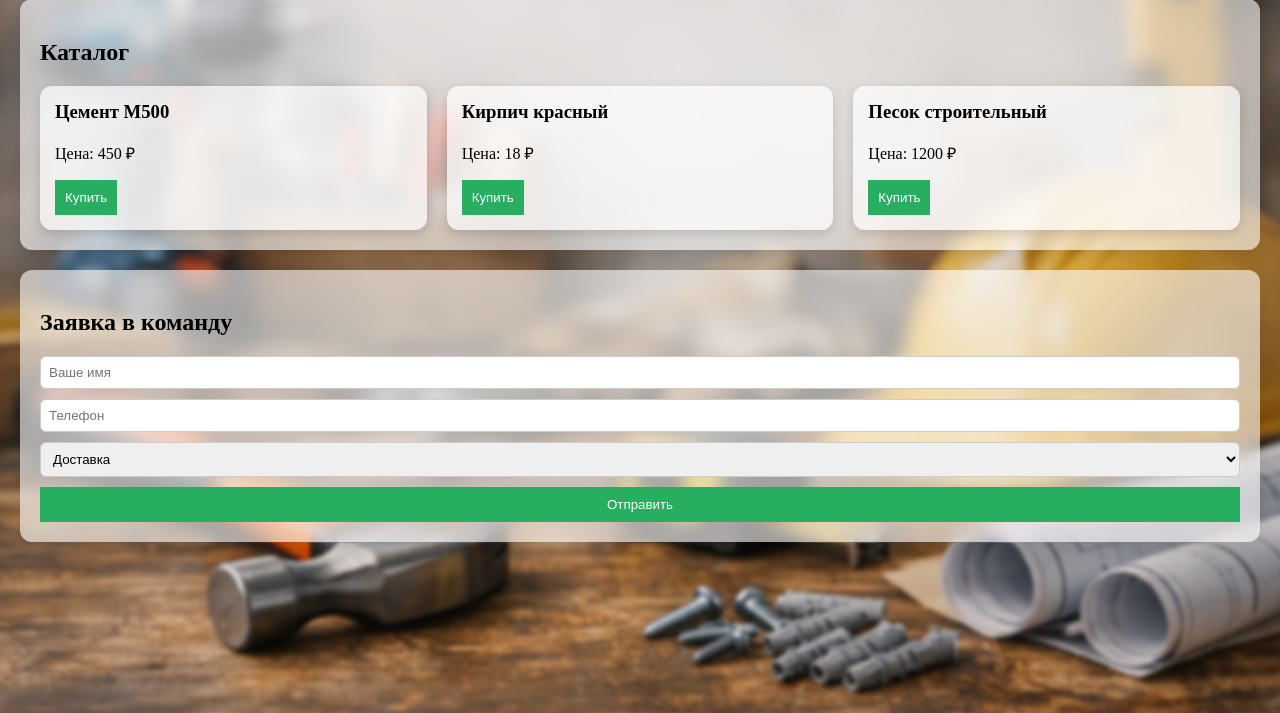
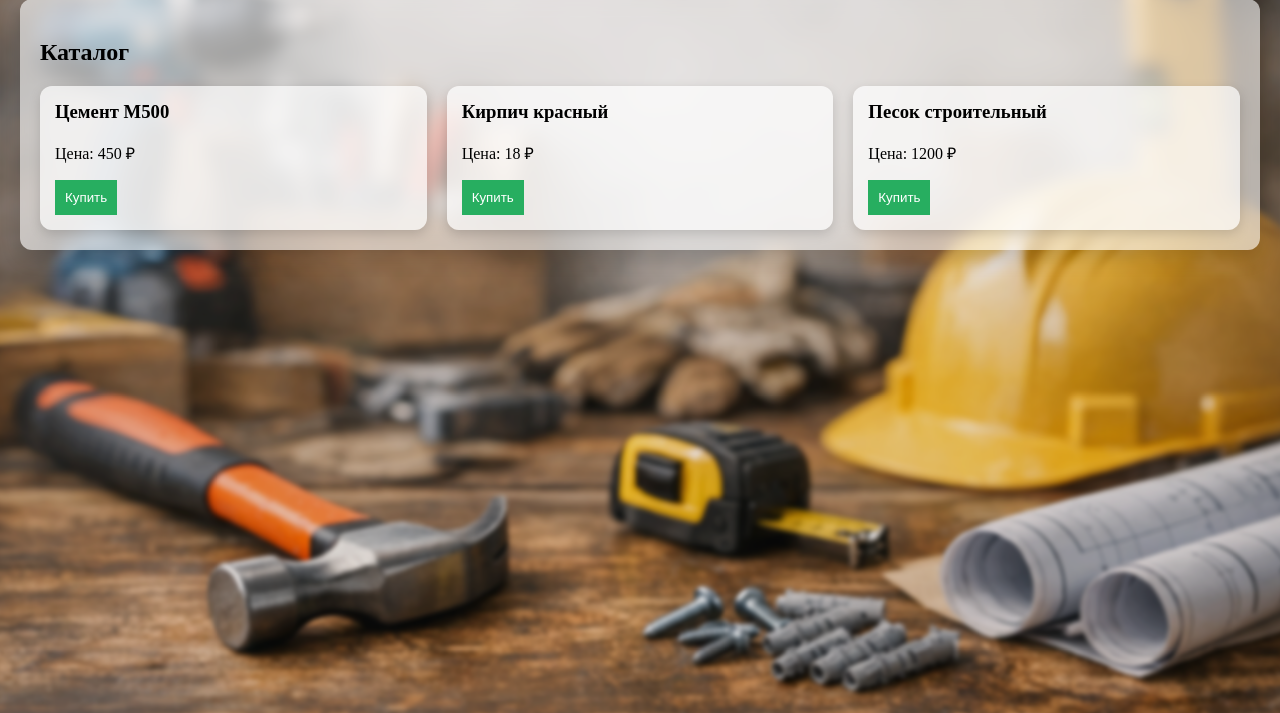
Before and after one commit to Materia0502/masterok-site, a Flask app: page / in a window 1280 px wide. Shown: the part 87-800 px from the top of the page. Run offline with Flask 3, Linux system fonts and the light colour scheme.

Commit message:
full rewrite index.html (stable cart)

```diff
--- a/templates/index.html
+++ b/templates/index.html
@@ -4,29 +4,31 @@
     <meta charset="UTF-8">
     <meta name="viewport" content="width=device-width, initial-scale=1.0">
     <title>Стройматериалы</title>
-    <link rel="stylesheet" href="/static/style.css?v=17">
+    <link rel="stylesheet" href="/static/style.css?v=20">
 </head>
 
 <body>
 
-<header class="fade-up">
+<header>
     Мастерок
 </header>
 
+<!-- ===== CART BUTTON ===== -->
 <div id="cartCount">🛒 Корзина (0)</div>
 
-<section class="fade-up">
+<!-- ===== CATALOG ===== -->
+<section>
     <h2>Каталог</h2>
 
     <div class="products">
         {% for p in products %}
-        <div class="product fade-up">
+        <div class="product">
             <h3>{{ p.name }}</h3>
             <p>Цена: {{ p.price }} ₽</p>
             <button
+                class="buy-btn"
                 data-name="{{ p.name }}"
                 data-price="{{ p.price }}"
-                onclick="addToCart(this)"
             >
                 Купить
             </button>
@@ -35,57 +37,72 @@
     </div>
 </section>
 
-<section class="fade-up">
-    <h2>Заявка в команду</h2>
-    <form method="post" action="/team">
-        <input type="text" name="name" placeholder="Ваше имя" required>
-        <input type="text" name="phone" placeholder="Телефон" required>
-        <select name="service">
-            <option>Доставка</option>
-            <option>Консультация</option>
-            <option>Оптовый заказ</option>
-        </select>
-        <button type="submit">Отправить</button>
-    </form>
-</section>
-
-<button id="toTop">↑</button>
-
 <!-- ===== CART MODAL ===== -->
 <div id="cartModal" class="cart-modal">
-    <div class="cart-content fade-up">
+    <div class="cart-content">
         <h3>Корзина</h3>
         <ul id="cartItems"></ul>
-        <button onclick="openOrder()">Оформить заказ</button>
-        <button onclick="clearCart()">Очистить</button>
-        <button onclick="closeCart()">Закрыть</button>
+
+        <button id="orderBtn">Оформить заказ</button>
+        <button id="clearBtn">Очистить</button>
+        <button id="closeCartBtn">Закрыть</button>
     </div>
 </div>
 
 <!-- ===== ORDER MODAL ===== -->
 <div id="orderModal" class="cart-modal">
-    <div class="cart-content fade-up">
+    <div class="cart-content">
         <h3>Оформление заказа</h3>
         <input type="text" id="orderName" placeholder="Ваше имя">
         <input type="text" id="orderPhone" placeholder="Телефон">
-        <button onclick="submitOrder()">Отправить заказ</button>
-        <button onclick="closeOrder()">Отмена</button>
+
+        <button id="sendOrderBtn">Отправить заказ</button>
+        <button id="closeOrderBtn">Отмена</button>
     </div>
 </div>
 
+<!-- ===== SCRIPT ===== -->
 <script>
-/* ===== SCROLL TO TOP ===== */
-const toTopBtn = document.getElementById("toTop");
+document.addEventListener("DOMContentLoaded", () => {
 
-window.addEventListener("scroll", () => {
-    toTopBtn.style.display = window.scrollY > 300 ? "block" : "none";
-});
+    /* ===== STATE ===== */
+    let cart = JSON.parse(localStorage.getItem("cart")) || [];
 
-toTopBtn.onclick = () => {
-    window.scrollTo({ top: 0, behavior: "smooth" });
-};
+    const cartCount = document.getElementById("cartCount");
+    const cartModal = document.getElementById("cartModal");
+    const orderModal = document.getElementById("orderModal");
+    const cartItems = document.getElementById("cartItems");
 
-/* ===== CART ===== */
-let cart = JSON.parse(localStorage.getItem("cart")) || [];
+    /* ===== HELPERS ===== */
+    function saveCart() {
+        localStorage.setItem("cart", JSON.stringify(cart));
+    }
 
-function saveCart()
+    function updateCartCount() {
+        cartCount.textContent = `🛒 Корзина (${cart.length})`;
+    }
+
+    function renderCart() {
+        cartItems.innerHTML = "";
+        let total = 0;
+
+        cart.forEach((item, i) => {
+            const li = document.createElement("li");
+            li.innerHTML = `
+                <span>${item.name} — ${item.price} ₽</span>
+                <button data-index="${i}">❌</button>
+            `;
+            cartItems.appendChild(li);
+            total += item.price;
+        });
+
+        if (cart.length > 0) {
+            const totalLi = document.createElement("li");
+            totalLi.style.fontWeight = "bold";
+            totalLi.textContent = `Итого: ${total} ₽`;
+            cartItems.appendChild(totalLi);
+        }
+    }
+
+    /* ===== ADD TO CART ===== */
+    document.querySelector
```
